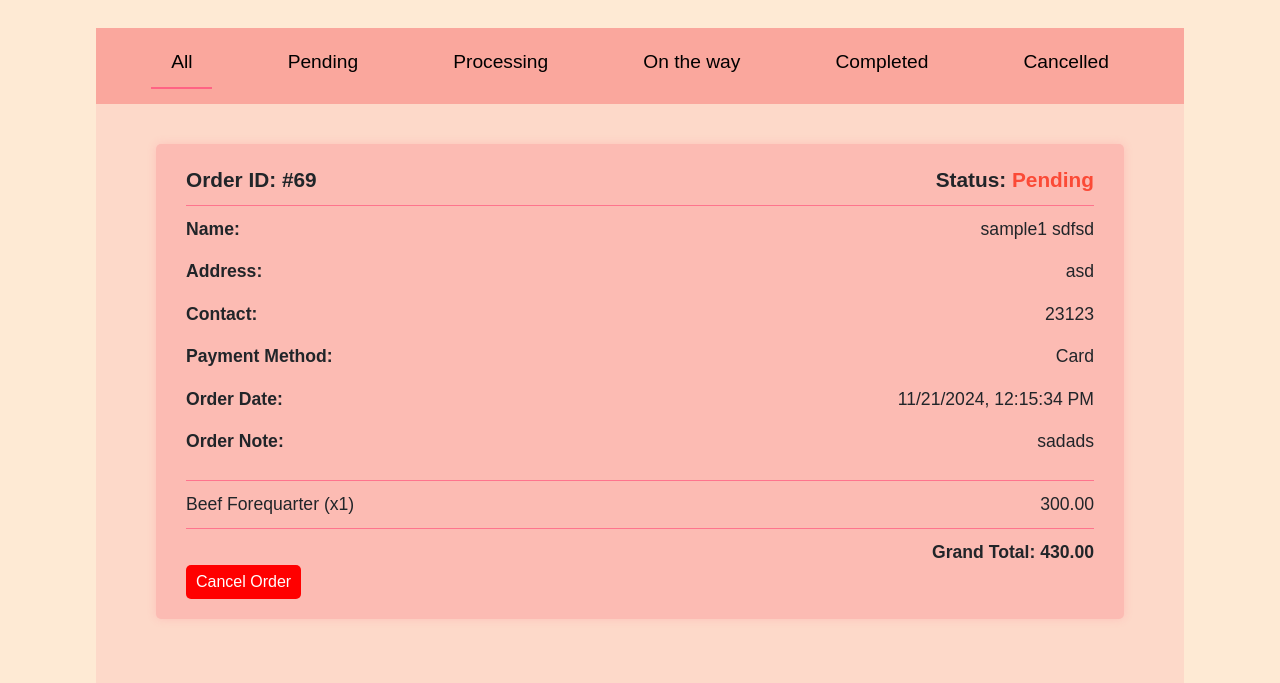
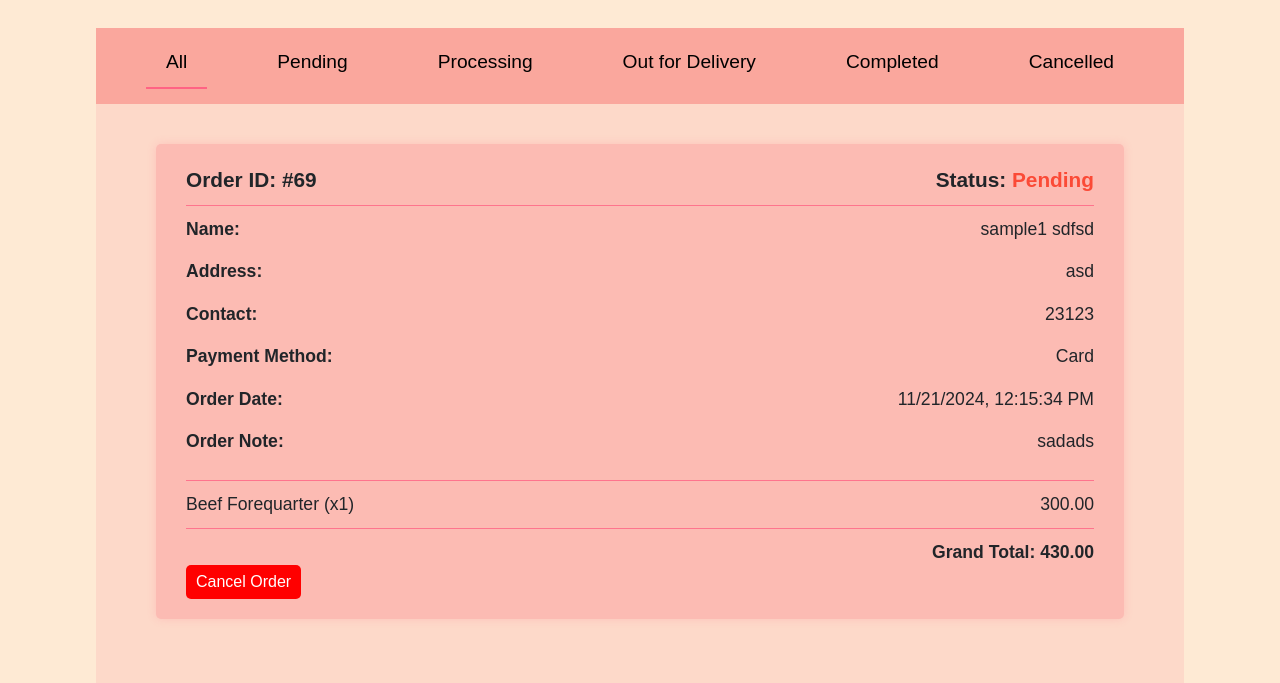
Before and after one commit to RaibelleAltura/OnlineMeatshopForA-M, a PHP site: page /orders.php in a window 1280 px wide. Shown: the part 72-755 px from the top of the page. Run offline with PHP 8.4, Linux system fonts and the light colour scheme; a user stored in the database is signed in; data comes from the database, SQL or seed files in the repository; data that the repository does not hold is empty; some libraries are stand-ins or nearby versions.

Commit message:
initial commit

```diff
--- a/admin/admin_orders.php
+++ b/admin/admin_orders.php
@@ -104,7 +104,7 @@ $result = $conn->query($query);
                     <option value="">All Orders</option>
                     <option value="Pending">Pending</option>
                     <option value="On Process">Process</option>
-                    <option value="On the way">On the way</option>
+                    <option value="On the way">Out for Delivery</option>
                     <option value="Completed">Completed</option>
                     <option value="Cancelled">Cancelled</option>
                 </select>
--- a/index.php
+++ b/index.php
@@ -1,5 +1,7 @@
 <?php
 session_start();
+
+
 
 // Include database connection file
 include 'db_connection.php';
--- a/orders.php
+++ b/orders.php
@@ -339,7 +339,7 @@ include 'db_connection.php';
                 <div class="tab active" data-status="All">All</div>
                 <div class="tab" data-status="Pending">Pending</div>
                 <div class="tab" data-status="Processing">Processing</div>
-                <div class="tab" data-status="On the way">On the way</div>
+                <div class="tab" data-status="On the way">Out for Delivery</div>
                 <div class="tab" data-status="Completed">Completed</div>
                 <div class="tab" data-status="Cancelled">Cancelled</div>
             </div>
```
